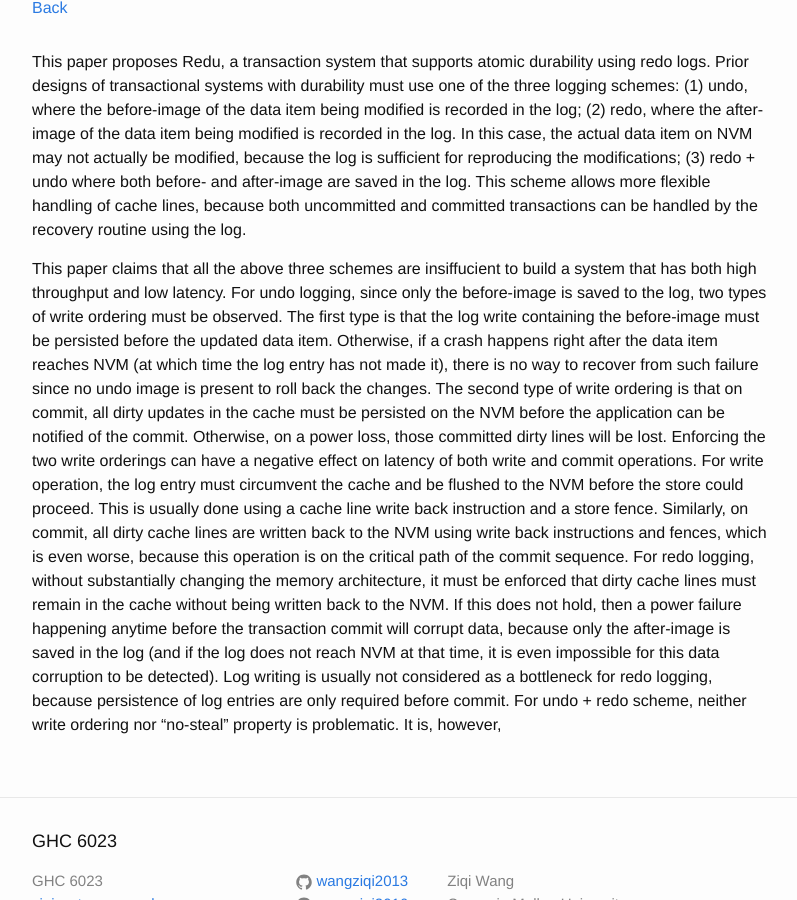
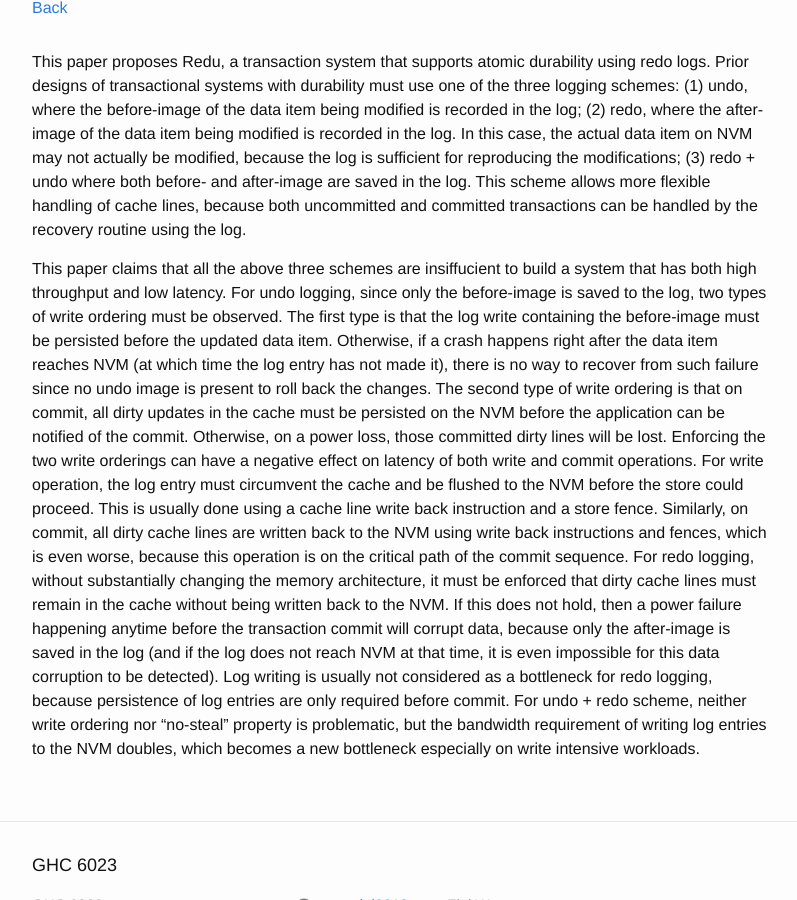
Before and after one commit to wangziqi2013/wangziqi2013.github.io, a Jekyll site: the page built from _posts/2019-01-05-redu.markdown, in a window 1280 px wide and 900 px high, scrolled down 508 px. Shown: the whole window, without its empty margins (238-1035 px from the left). Built offline with Jekyll 4.4.1, drawn with Linux system fonts in a browser that asks for light colours.

Commit message:
Adding undo + redo problem

```diff
--- a/_posts/2019-01-05-redu.markdown
+++ b/_posts/2019-01-05-redu.markdown
@@ -37,4 +37,5 @@ being written back to the NVM. If this does not hold, then a power failure happe
 will corrupt data, because only the after-image is saved in the log (and if the log does not reach NVM at that time, it is
 even impossible for this data corruption to be detected). Log writing is usually not considered as a bottleneck for redo
 logging, because persistence of log entries are only required before commit. For undo + redo scheme, neither write ordering
-nor "no-steal" property is problematic. It is, however,
+nor "no-steal" property is problematic, but the bandwidth requirement of writing log entries to the NVM doubles, which
+becomes a new bottleneck especially on write intensive workloads.
```
